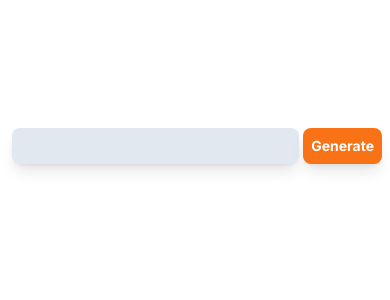
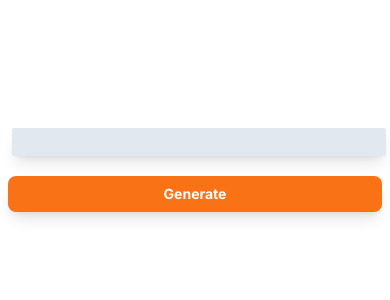
Before and after one commit to Maxcillius/create-wallet, a Next.js app: page /bitcoin in a window 390 px wide. Shown: the top 300 px of the page. Built offline with nearby package versions, Linux system fonts and the light colour scheme.

Commit message:
minor UI fixes

```diff
--- a/src/app/bitcoin/page.tsx
+++ b/src/app/bitcoin/page.tsx
@@ -68,13 +68,13 @@ export default function Bitcoin() {
             <div className="flex flex-col w-full h-screen pt-32">
                 <div className="flex flex-col lg:flex-row">
                     <div className="flex flex-col justify-start gap-5 w-full">
-                        <div className={`flex flex-row w-full px-2`}>
+                        <div className={`flex gap-5 flex-col md:flex-row w-full px-2`}>
                             { mnemonics.length === 0 &&
                                 <input
                                 onChange={(e) => {
                                     setPhrases(e.target.value);
                                 }}
-                                className="w-full mx-1 px-1 lg:px-4 lg:mx-4 text-sm lg:text-3xl font-Roboto rounded-lg bg-slate-200 shadow-lg"></input>
+                                className="w-full mx-1 px-1 lg:px-4 lg:mx-4 text-lg lg:text-3xl font-Roboto rounded-sm md:rounded-lg bg-slate-200 shadow-lg"></input>
                             }
                             <div className={`${mnemonics.length !== 0 ? 'w-full px-10' : ''}`}>
                                 <button onClick={handKeys} className="bg-orange-500 rounded-lg w-full text-center text-white font-bold p-2 lg:p-4 shadow-lg hover:scale-105 transition-transform">
--- a/src/app/ethereum/page.tsx
+++ b/src/app/ethereum/page.tsx
@@ -68,13 +68,13 @@ export default function Bitcoin() {
             <div className="flex flex-col w-full h-screen pt-32">
                 <div className="flex flex-col lg:flex-row">
                     <div className="flex flex-col justify-start gap-5 w-full">
-                        <div className={`flex flex-row w-full px-2`}>
+                        <div className={`flex flex-col md:flex-row w-full px-2`}>
                             { mnemonics.length === 0 &&
                                 <input
                                 onChange={(e) => {
                                     setPhrases(e.target.value);
                                 }}
-                                className="w-full mx-1 px-1 lg:px-4 lg:mx-4 text-sm lg:text-3xl font-Roboto rounded-lg bg-slate-200 shadow-lg"></input>
+                                className="w-full mx-1 px-1 lg:px-4 lg:mx-4 text-lg lg:text-3xl font-Roboto rounded-sm md:rounded-lg bg-slate-200 shadow-lg"></input>
                             }
                             <div className={`${mnemonics.length !== 0 ? 'w-full px-10' : ''}`}>
                                 <button onClick={handKeys} className="bg-eth rounded-lg w-full text-center text-white font-bold p-2 lg:p-4 shadow-lg hover:scale-105 transition-transform">
--- a/src/app/solana/page.tsx
+++ b/src/app/solana/page.tsx
@@ -68,13 +68,13 @@ export default function Bitcoin() {
             <div className="flex flex-col w-full h-screen pt-32">
                 <div className="flex flex-col lg:flex-row">
                     <div className="flex flex-col justify-start gap-5 w-full">
-                        <div className={`flex flex-row w-full px-2`}>
+                        <div className={`flex flex-col md:flex-row w-full px-2`}>
                             { mnemonics.length === 0 &&
                                 <input
                                 onChange={(e) => {
                                     setPhrases(e.target.value);
                                 }}
-                                className="w-full mx-1 px-1 lg:px-4 lg:mx-4 text-sm lg:text-3xl font-Roboto rounded-lg bg-slate-200 shadow-lg"></input>
+                                className="w-full mx-1 px-1 lg:px-4 lg:mx-4 text-lg lg:text-3xl font-Roboto rounded-sm md:rounded-lg bg-slate-200 shadow-lg"></input>
                             }
                             <div className={`${mnemonics.length !== 0 ? 'w-full px-10' : ''}`}>
                                 <button onClick={handKeys} className="bg-sol rounded-lg w-full text-center text-white font-bold p-2 lg:p-4 shadow-lg hover:scale-105 transition-transform">
```
